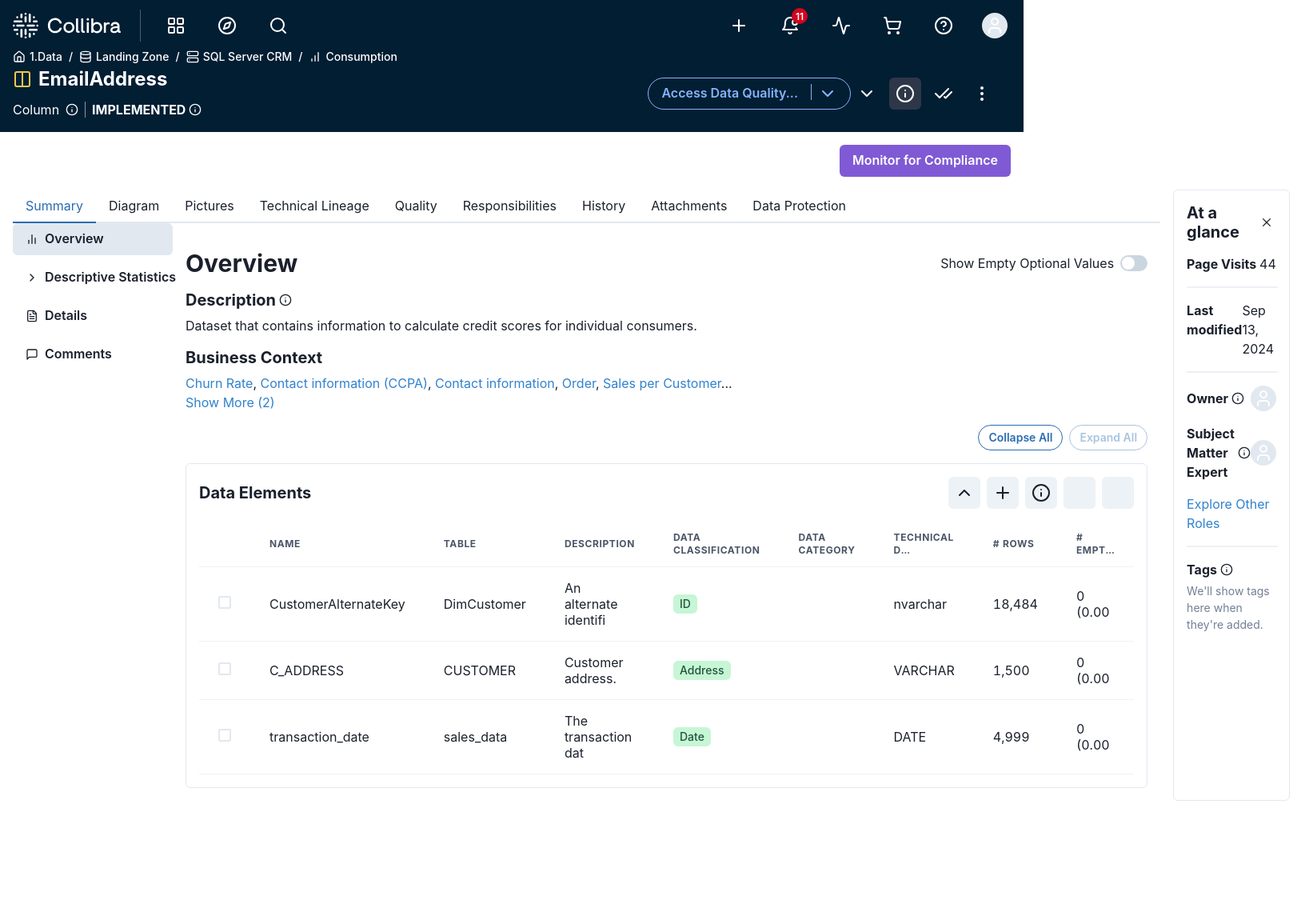
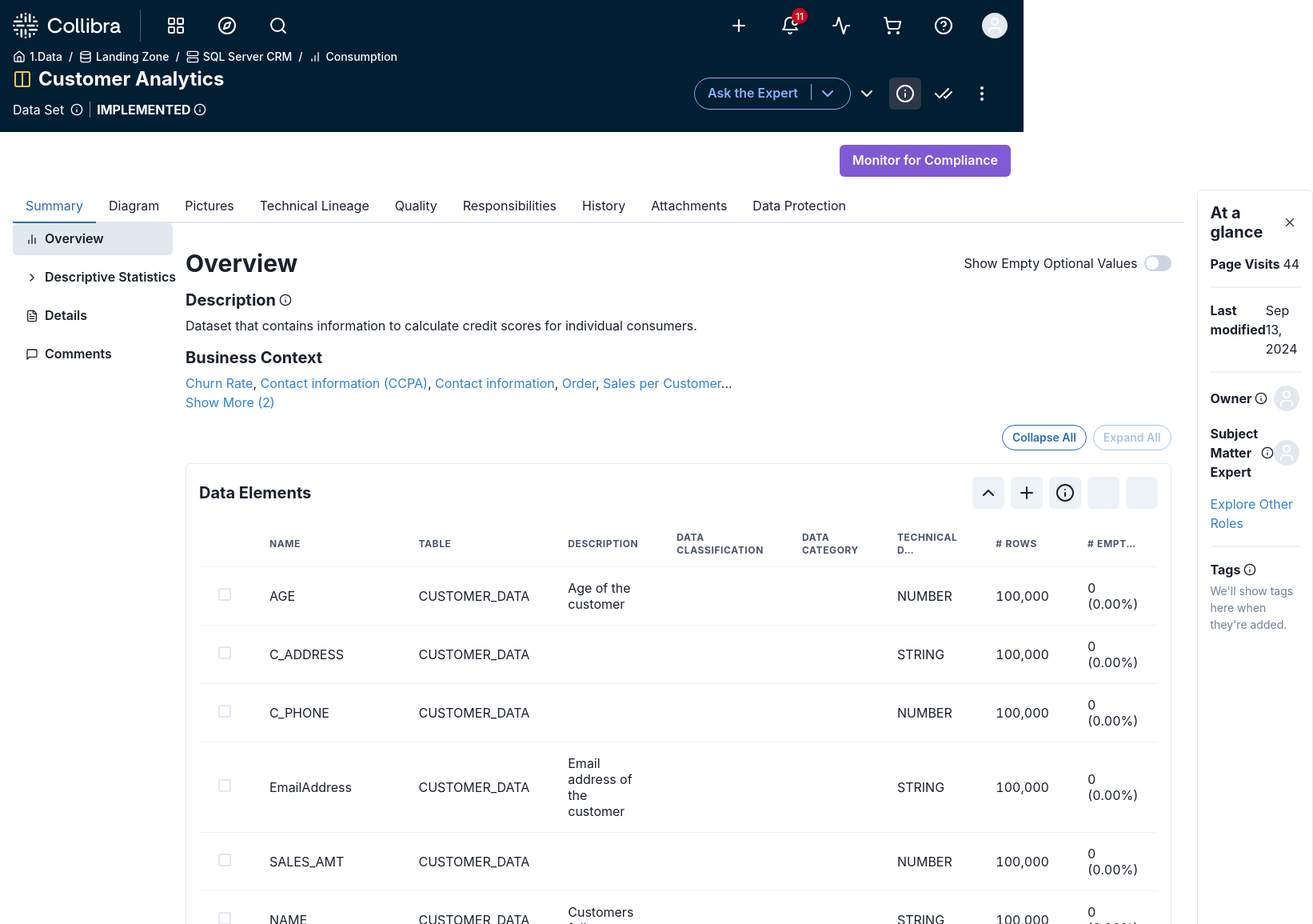
Before and after one commit to lukas-kosek-collibra/AutoSteward, a React (Vite) app in the folder frontend/: page /AutoSteward/dataset in a window 1280 px wide. Shown: the top 1155 px of the page at 80% size, 1642 px wide, since content can reach past the window. Before the commit the page ends 1017 px from the top, so only its background shows below. Built offline with nearby package versions, Linux system fonts and the light colour scheme.

Commit message:
Add real data instead of mock data

```diff
--- a/frontend/src/components/DataSummary/ColumnNav.tsx
+++ b/frontend/src/components/DataSummary/ColumnNav.tsx
@@ -6,7 +6,7 @@
   return (
     <Box bg="rgb(1, 30, 51)">
       <Flex direction={"row"} justifyContent={"space-between"} px={4} pb={3}>
-        <BottomNavLeft />
+        <BottomNavLeft assetName="EmailAddress" assetType="Column" />
         <BottomNavRight />
       </Flex>
     </Box>
--- a/frontend/src/components/DataSummary/DataSummary.tsx
+++ b/frontend/src/components/DataSummary/DataSummary.tsx
@@ -719,7 +719,6 @@
                   leftIcon={<Sparkles size={16} />}
                   colorScheme="purple"
                   borderRadius="full"
-                  mr={3}
                   onClick={handleSubmit}
                   isLoading={isLoading}
                 >
@@ -736,7 +735,6 @@
                     Update
                   </Button>
                   <Button
-                    mr={3}
                     variant="outline"
                     colorScheme="blue"
                     borderRadius="full"
--- a/frontend/src/components/Dataset/Dataset.tsx
+++ b/frontend/src/components/Dataset/Dataset.tsx
@@ -57,12 +57,14 @@
   const [isModalOpen, setIsModalOpen] = useState(false);
   const [selectedPolicies, setSelectedPolicies] = useState<any>([]);
   const [isLoading, setIsLoading] = useState(false);
+  const [showDataClasses, setShowDataClasses] = useState(false);
   const toast = useToast();
   const handleMonitor = () => {
     setIsLoading(true);
     setTimeout(() => {
       setIsLoading(false);
       setIsModalOpen(false);
+      setShowDataClasses(true);
       toast({
         title: "Data quality monitoring job started",
         status: "success",
@@ -72,6 +74,172 @@
       });
     }, 1000);
   };
+
+  const dataElements = [
+    {
+      name: "AGE",
+      table: "CUSTOMER_DATA",
+      description: "Age of the customer",
+      dataClassification: "Age",
+      dataCategory: "Policy Category",
+      technicalDetails: "NUMBER",
+      numRows: "100,000",
+      numEmpty: "0 (0.00%)",
+    },
+    {
+      name: "C_ADDRESS",
+      table: "CUSTOMER_DATA",
+      description: "",
+      dataClassification: "Street address",
+      dataCategory: "Policy Category",
+      technicalDetails: "STRING",
+      numRows: "100,000",
+      numEmpty: "0 (0.00%)",
+    },
+    {
+      name: "C_PHONE",
+      table: "CUSTOMER_DATA",
+      description: "",
+      dataClassification: "Phone number",
+      dataCategory: "Policy Category",
+      technicalDetails: "NUMBER",
+      numRows: "100,000",
+      numEmpty: "0 (0.00%)",
+    },
+    {
+      name: "EmailAddress",
+      table: "CUSTOMER_DATA",
+      description: "Email address of the customer",
+      dataClassification: "Email",
+      dataCategory: "Policy Category",
+      technicalDetails: "STRING",
+      numRows: "100,000",
+      numEmpty: "0 (0.00%)",
+    },
+    {
+      name: "SALES_AMT",
+      table: "CUSTOMER_DATA",
+      description: "",
+      dataClassification: "",
+      dataCategory: "",
+      technicalDetails: "NUMBER",
+      numRows: "100,000",
+      numEmpty: "0 (0.00%)",
+    },
+    {
+      name: "NAME",
+      table: "CUSTOMER_DATA",
+      description: "Customers full name",
+      dataClassification: "First Name",
+      dataCategory: "Policy Category",
+      technicalDetails: "STRING",
+      numRows: "100,000",
+      numEmpty: "0 (0.00%)",
+    },
+    {
+      name: "NUM_CRDT_CARD",
+      table: "CUSTOMER_DATA",
+      description: "",
+      dataClassification: "Credit Card",
+      dataCategory: "Policy Category",
+      technicalDetails: "NUMBER",
+      numRows: "100,000",
+      numEmpty: "0 (0.00%)",
+    },
+    // Add more objects as needed
+  ];
+
+  const qualityData = [
+    {
+      dataElement: "Email_IsValid",
+      domain: "DQ Rule-Customer Analytics",
+      dataClassification: "Email",
+      qualityScore: "50",
+      policy: "AI Usage, GDPR",
+      dimension: "Accuracy, Completeness",
+    },
+    {
+      dataElement: "Age_IsValid",
+      domain: "DQ Rule-Customer Analytics",
+      dataClassification: "Age",
+      qualityScore: "50",
+      policy: "AI Usage, GDPR",
+      dimension: "Validity",
+    },
+    {
+      dataElement: "First name_IsValid",
+      domain: "DQ Rule-Customer Analytics",
+      dataClassification: "First name",
+      qualityScore: "75",
+      policy: "AI Usage",
+      dimension: "Accuracy, Validity",
+    },
+    {
+      dataElement: "Occupation_IsValid",
+      domain: "DQ Rule-Customer Analytics",
+      dataClassification: "Occupation",
+      qualityScore: "100",
+      policy: "AI Usage, GDPR, CCPA, UCPA",
+      dimension: "Completeness",
+    },
+    {
+      dataElement: "Percentage_IsValid",
+      domain: "DQ Rule-Customer Analytics",
+      dataClassification: "Percentage",
+      qualityScore: "100",
+      policy: "AI Usage",
+      dimension: "Completeness",
+    },
+    {
+      dataElement: "Country_IsValid",
+      domain: "DQ Rule-Customer Analytics",
+      dataClassification: "Country",
+      qualityScore: "100",
+      policy: "AI Usage, GDPR",
+      dimension: "Accuracy",
+    },
+    {
+      dataElement: "SSN_IsValid",
+      domain: "DQ Rule-Customer Analytics",
+      dataClassification: "SSN",
+      qualityScore: "100",
+      policy: "AI Usage, CCPA",
+      dimension: "Uniqueness",
+    },
+    {
+      dataElement: "Date: month_IsValid",
+      domain: "DQ Rule-Customer Analytics",
+      dataClassification: "Date: month",
+      qualityScore: "75",
+      policy: "AI Usage, CCPA",
+      dimension: "Validity",
+    },
+    {
+      dataElement: "Credit card_IsValid",
+      domain: "DQ Rule-Customer Analytics",
+      dataClassification: "Credit card",
+      qualityScore: "75",
+      policy: "AI Usage, GDPR",
+      dimension: "Accuracy",
+    },
+    {
+      dataElement: "Phone number_IsValid",
+      domain: "DQ Rule-Customer Analytics",
+      dataClassification: "Phone number",
+      qualityScore: "50",
+      policy: "AI Usage",
+      dimension: "Accuracy",
+    },
+    {
+      dataElement: "Street address_IsValid",
+      domain: "DQ Rule-Customer Analytics",
+      dataClassification: "Street address",
+      qualityScore: "100",
+      policy: "AI Usage",
+      dimension: "Completeness",
+    },
+  ];
+
   const AtAGlancePanel = () => (
     <Box width="350px" borderWidth={1} borderRadius="md" p={4}>
       <Flex justifyContent="space-between" alignItems="center" mb={4}>
@@ -224,127 +392,19 @@
           </Tr>
         </Thead>
         <Tbody>
-          <Tr>
-            <Td>transaction_time:Data Type Range</Td>
-            <Td>DQ Rule-public.sales_data_4</Td>
+          {qualityData.map((row, index) => (
+            <Tr key={index}>
+              <Td>{row.dataElement}</Td>
+              <Td>{row.domain}</Td>
               <Td>
-              <Tag colorScheme="green">Date</Tag>
+                <Tag colorScheme="green">{row.dataClassification}</Tag>
               </Td>
-            <Td>100</Td>
+              <Td>{row.qualityScore}</Td>
               <Td>
-              <Tag colorScheme="green">GDPR</Tag>
+                <Tag colorScheme="green">{row.policy}</Tag>
               </Td>
             </Tr>
-          <Tr>
-            <Td>transaction_time:Null Range</Td>
-            <Td>DQ Rule-public.sales_data_4</Td>
-            <Td>
-              <Tag colorScheme="green">Date</Tag>
-            </Td>
-            <Td>100</Td>
-            <Td>
-              <Tag colorScheme="green">Utah Consumer Privacy Act</Tag>
-            </Td>
-          </Tr>
-          <Tr>
-            <Td>transaction_time:Unique Range</Td>
-            <Td>DQ Rule-public.sales_data_4</Td>
-            <Td>
-              <Tag colorScheme="green">Date</Tag>
-            </Td>
-            <Td>100</Td>
-            <Td>
-              <Tag colorScheme="green">Colorado Privacy Act</Tag>
-            </Td>
-          </Tr>
-          <Tr>
-            <Td>transaction_time:Empty Range</Td>
-            <Td>DQ Rule-public.sales_data_4</Td>
-            <Td>
-              <Tag colorScheme="green">Date</Tag>
-            </Td>
-            <Td>100</Td>
-            <Td>
-              <Tag colorScheme="green">CCPA</Tag>
-            </Td>
-          </Tr>
-          <Tr>
-            <Td>cost_code:Unique Range</Td>
-            <Td>DQ Rule-public.sales_data_4</Td>
-            <Td>
-              <Tag colorScheme="green">Text</Tag>
-            </Td>
-            <Td>100</Td>
-            <Td>
-              <Tag colorScheme="green">PIPL</Tag>
-            </Td>
-          </Tr>
-          <Tr>
-            <Td>cost_code:Null Range</Td>
-            <Td>DQ Rule-public.sales_data_4</Td>
-            <Td>
-              <Tag colorScheme="green">Text</Tag>
-            </Td>
-            <Td>100</Td>
-            <Td>
-              <Tag colorScheme="green">GDPR</Tag>
-            </Td>
-          </Tr>
-          <Tr>
-            <Td>cost_code:Empty Range</Td>
-            <Td>DQ Rule-public.sales_data_4</Td>
-            <Td>
-              <Tag colorScheme="green">Text</Tag>
-            </Td>
-            <Td>100</Td>
-            <Td>
-              <Tag colorScheme="green">Utah Consumer Privacy Act</Tag>
-            </Td>
-          </Tr>
-          <Tr>
-            <Td>cost_code:Data Type Range</Td>
-            <Td>DQ Rule-public.sales_data_4</Td>
-            <Td>
-              <Tag colorScheme="green">Text</Tag>
-            </Td>
-            <Td>100</Td>
-            <Td>
-              <Tag colorScheme="green">Colorado Privacy Act</Tag>
-            </Td>
-          </Tr>
-          <Tr>
-            <Td>Shape Finding</Td>
-            <Td></Td>
-            <Td>
-              <Tag colorScheme="green">Text</Tag>
-            </Td>
-            <Td>96</Td>
-            <Td>
-              <Tag colorScheme="green">CCPA</Tag>
-            </Td>
-          </Tr>
-          <Tr>
-            <Td>vendor:type:Unique Range</Td>
-            <Td>DQ Rule-public.sales_data_4</Td>
-            <Td>
-              <Tag colorScheme="green">Text</Tag>
-            </Td>
-            <Td>96</Td>
-            <Td>
-              <Tag colorScheme="green">PIPL</Tag>
-            </Td>
-          </Tr>
-          <Tr>
-            <Td>vendor:type:Data Type Range</Td>
-            <Td>DQ Rule-public.sales_data_4</Td>
-            <Td>
-              <Tag colorScheme="green">Text</Tag>
-            </Td>
-            <Td>100</Td>
-            <Td>
-              <Tag colorScheme="green">GDPR</Tag>
-            </Td>
-          </Tr>
+          ))}
         </Tbody>
       </Table>
     </Box>
@@ -531,51 +591,34 @@
                             </Tr>
                           </Thead>
                           <Tbody>
-                            <Tr>
+                            {dataElements.map((row, index) => (
+                              <Tr key={index}>
                                 <Td>
                                   <Checkbox />
                                 </Td>
-                              <Td>CustomerAlternateKey</Td>
-                              <Td>DimCustomer</Td>
-                              <Td>An alternate identifi</Td>
+                                <Td>{row.name}</Td>
+                                <Td>{row.table}</Td>
+                                <Td>{row.description}</Td>
                                 <Td>
-                                <Tag colorScheme="green">ID</Tag>
+                                  {showDataClasses &&
+                                    row.dataClassification && (
+                                      <Tag colorScheme="green">
+                                        {row.dataClassification}
+                                      </Tag>
+                                    )}
                                 </Td>
-                              <Td></Td>
-                              <Td>nvarchar</Td>
-                              <Td>18,484</Td>
-                              <Td>0 (0.00</Td>
+                                <Td>
+                                  {showDataClasses && row.dataCategory && (
+                                    <Tag colorScheme="green">
+                                      {row.dataCategory}
+                                    </Tag>
+                                  )}
+                                </Td>
+                                <Td>{row.technicalDetails}</Td>
+                                <Td>{row.numRows}</Td>
+                                <Td>{row.numEmpty}</Td>
                               </Tr>
-                            <Tr>
-                              <Td>
-                                <Checkbox />
-                              </Td>
-                              <Td>C_ADDRESS</Td>
-                              <Td>CUSTOMER</Td>
-                              <Td>Customer address.</Td>
-                              <Td>
-                                <Tag colorScheme="green">Address</Tag>
-                              </Td>
-                              <Td></Td>
-                              <Td>VARCHAR</Td>
-                              <Td>1,500</Td>
-                              <Td>0 (0.00</Td>
-                            </Tr>
-                            <Tr>
-                              <Td>
-                                <Checkbox />
-                              </Td>
-                              <Td>transaction_date</Td>
-                              <Td>sales_data</Td>
-                              <Td>The transaction dat</Td>
-                              <Td>
-                                <Tag colorScheme="green">Date</Tag>
-                              </Td>
-                              <Td></Td>
-                              <Td>DATE</Td>
-                              <Td>4,999</Td>
-                              <Td>0 (0.00</Td>
-                            </Tr>
+                            ))}
                           </Tbody>
                         </Table>
                       )}
@@ -637,6 +680,7 @@
               <Button
                 colorScheme="purple"
                 onClick={handleMonitor}
+                borderRadius="full"
                 isLoading={isLoading}
               >
                 {isLoading ? <Spinner size="sm" /> : "Monitor"}
--- a/frontend/src/components/Dataset/DatasetNav.tsx
+++ b/frontend/src/components/Dataset/DatasetNav.tsx
@@ -6,7 +6,7 @@
   return (
     <Box bg="rgb(1, 30, 51)">
       <Flex direction={"row"} justifyContent={"space-between"} px={4} pb={3}>
-        <BottomNavLeft />
+        <BottomNavLeft assetName="Customer Analytics" assetType="Data Set" />
         <DatasetNavRight />
       </Flex>
     </Box>
--- a/frontend/src/components/Dataset/DatasetNavRight.tsx
+++ b/frontend/src/components/Dataset/DatasetNavRight.tsx
@@ -51,7 +51,7 @@
           borderRadius="full"
           aria-readonly="true"
         >
-          Access Data Quality...
+          Ask the Expert
         </MenuButton>
         <MenuList>
           <MenuItem>Foo</MenuItem>
--- a/frontend/src/components/Navigation/BottomNavLeft.tsx
+++ b/frontend/src/components/Navigation/BottomNavLeft.tsx
@@ -2,18 +2,27 @@
 import { Box, Text, Icon, Flex, Divider } from "@chakra-ui/react";
 import { ColumnsIcon, Info } from "lucide-react";
 import React from "react";
-export const BottomNavLeft: React.FC = () => {
+
+interface BottomNavLeftProps {
+  assetName: string;
+  assetType: string;
+}
+
+export const BottomNavLeft: React.FC<BottomNavLeftProps> = ({
+  assetName,
+  assetType,
+}) => {
   return (
     <Box color="white">
       <Flex alignItems="center">
         <Icon as={ColumnsIcon} boxSize={6} color="yellow.400" mr={2} />
         <Text fontSize="2xl" fontWeight="bold">
-          EmailAddress
+          {assetName}
         </Text>
       </Flex>
       <Flex alignItems="center" mt={2}>
         <Text fontSize="md" mr={2}>
-          Column
+          {assetType}
         </Text>
         <Info size={16} />
         <Divider orientation="vertical" height="20px" mx={2} />
--- a/frontend/src/components/Navigation/BottomNavRight.tsx
+++ b/frontend/src/components/Navigation/BottomNavRight.tsx
@@ -50,7 +50,7 @@
           borderRadius="full"
           aria-readonly="true"
         >
-          Access Data Quality...
+          Ask the Expert
         </MenuButton>
         <MenuList>
           <MenuItem>Foo</MenuItem>
--- a/frontend/src/components/Policy/PolicyNav.tsx
+++ b/frontend/src/components/Policy/PolicyNav.tsx
@@ -6,7 +6,7 @@
   return (
     <Box bg="rgb(1, 30, 51)">
       <Flex direction={"row"} justifyContent={"space-between"} px={4} pb={3}>
-        <BottomNavLeft />
+        <BottomNavLeft assetName="AI Usage Policy" assetType="Policy" />
         <BottomNavRight />
       </Flex>
     </Box>
```
Also changed, not shown: frontend/src/components/Policy/Policy.tsx (+12 -4 lines). Lines whose indentation alone changed are shown as unchanged.
